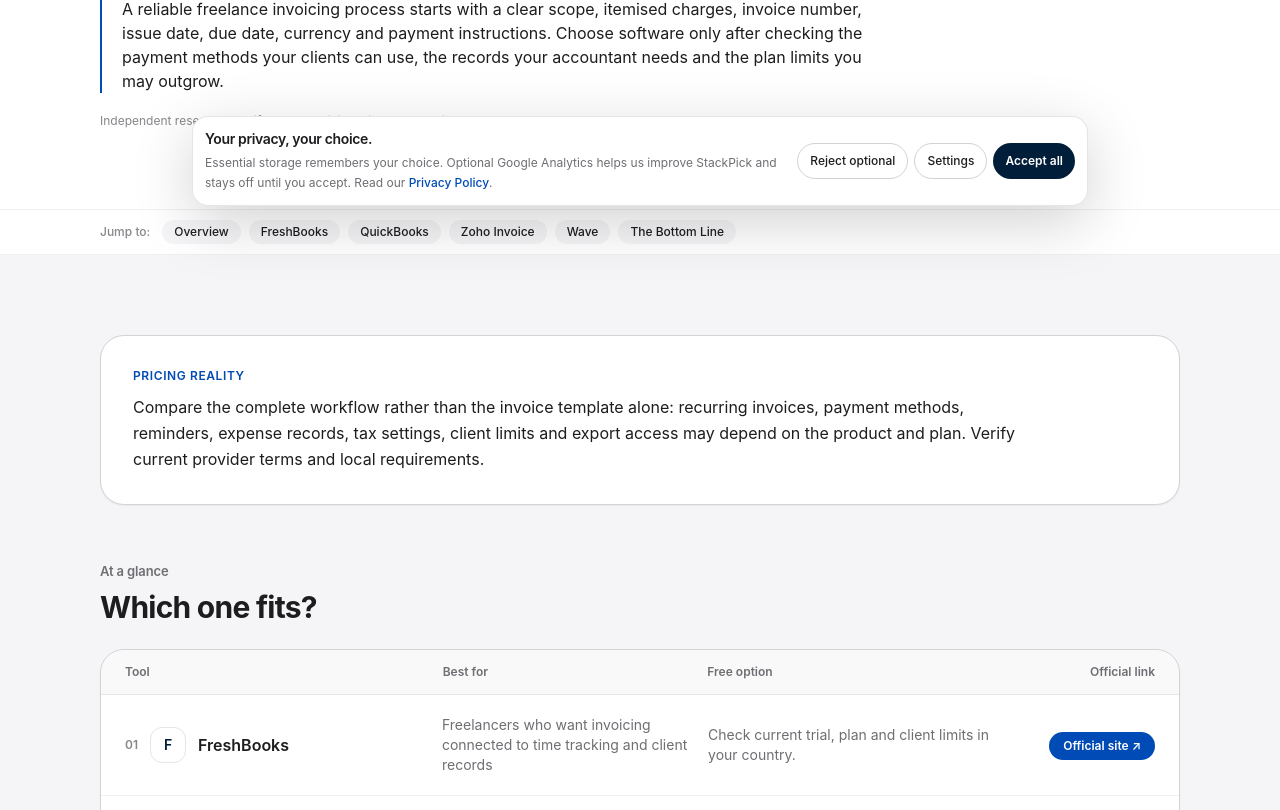
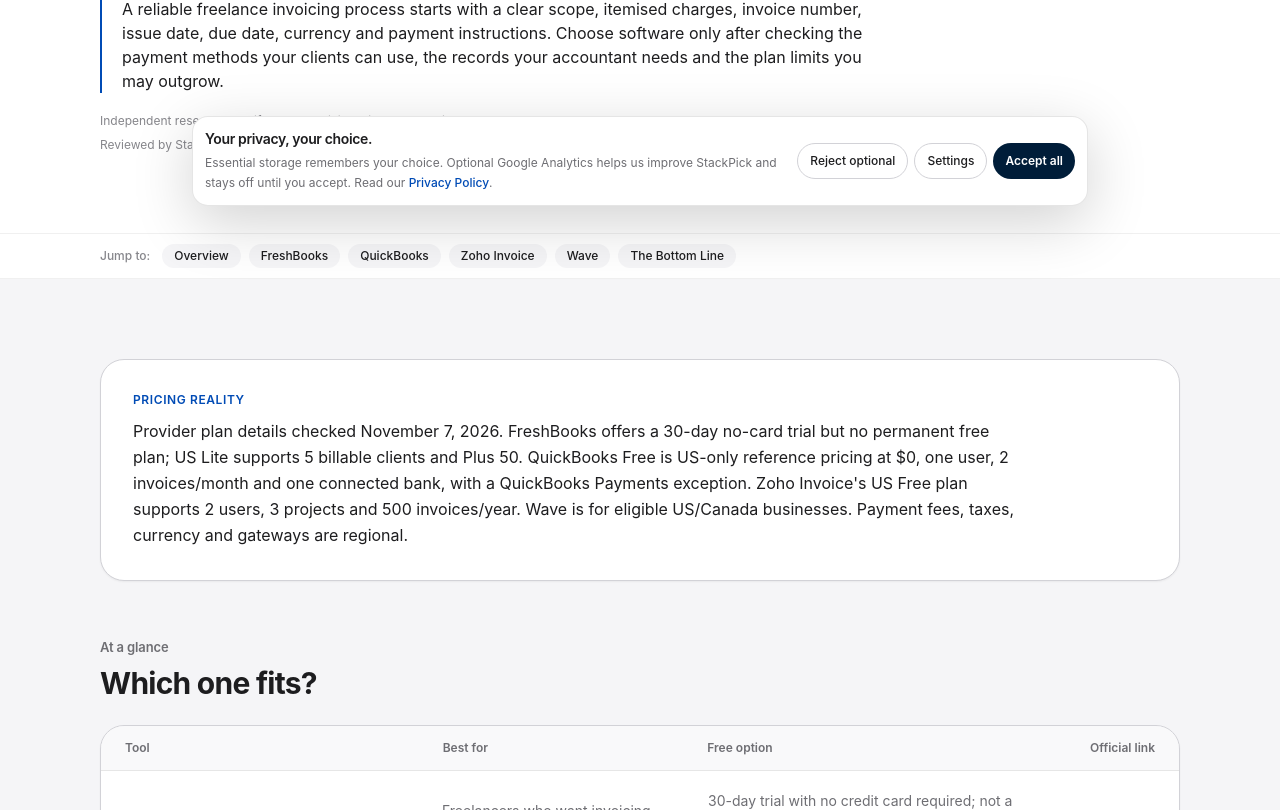
Before and after one commit to LinukaBandara/StackPick, a Next.js app: page /best/invoice-clients-as-freelancer in a window 1280 px wide. Shown: the part 570-1380 px from the top of the page. Built offline with nearby package versions, Linux system fonts and the light colour scheme; no server answers.

Commit message:
Add country-aware invoicing choices and plan evidence

```diff
--- a/app/best/invoice-clients-as-freelancer/page.tsx
+++ b/app/best/invoice-clients-as-freelancer/page.tsx
@@ -12,14 +12,15 @@ export default function Page() {
     <ComparisonArticle
       title="How to Invoice Clients as a Freelancer"
       slug="invoice-clients-as-freelancer"
+      reviewedOn="2026-11-07"
       intro="A good invoice does more than request money. It records the agreed work, explains when payment is due and gives the client everything needed to pay without another email. Build a repeatable process before choosing an invoicing app."
       quickAnswer="A reliable freelance invoicing process starts with a clear scope, itemised charges, invoice number, issue date, due date, currency and payment instructions. Choose software only after checking the payment methods your clients can use, the records your accountant needs and the plan limits you may outgrow."
-      pricingNote="Compare the complete workflow rather than the invoice template alone: recurring invoices, payment methods, reminders, expense records, tax settings, client limits and export access may depend on the product and plan. Verify current provider terms and local requirements."
+      pricingNote="Provider plan details checked November 7, 2026. FreshBooks offers a 30-day no-card trial but no permanent free plan; US Lite supports 5 billable clients and Plus 50. QuickBooks Free is US-only reference pricing at $0, one user, 2 invoices/month and one connected bank, with a QuickBooks Payments exception. Zoho Invoice's US Free plan supports 2 users, 3 projects and 500 invoices/year. Wave is for eligible US/Canada businesses. Payment fees, taxes, currency and gateways are regional."
       tools={[
-        { name: "FreshBooks", bestFor: "Freelancers who want invoicing connected to time tracking and client records", freeOption: "Check current trial, plan and client limits in your country.", tradeoff: "A broader service-business workflow can be useful, but may cost more than a freelancer who only sends occasional invoices needs.", url: "https://www.freshbooks.com/" },
-        { name: "QuickBooks", bestFor: "Freelancers who want invoices alongside bookkeeping and financial reports", freeOption: "Check current regional plans and trial availability.", tradeoff: "Accounting depth can help as the business grows, but setup and features may be excessive if the only requirement is sending invoices.", url: "https://quickbooks.intuit.com/" },
-        { name: "Zoho Invoice", bestFor: "Small businesses looking for a dedicated invoicing workflow within the Zoho ecosystem", freeOption: "Confirm current country availability, limits and included features.", tradeoff: "A focused invoicing product may be enough, but check payment-gateway support and whether it connects cleanly to your existing accounting tools.", url: "https://www.zoho.com/invoice/" },
-        { name: "Wave", bestFor: "Freelancers who want to evaluate invoicing with lightweight accounting", freeOption: "Check availability and payment-processing terms for your country; product access and payment services can differ by region.", tradeoff: "Regional availability is an important constraint, so do not assume every payment feature works where your clients or business are based.", url: "https://www.waveapps.com/" },
+        { name: "FreshBooks", bestFor: "Freelancers who want invoicing connected to time tracking and client records", freeOption: "30-day trial with no credit card required; not a permanent free plan. US Lite supports 5 billable clients, Plus 50; archived clients can still count toward the cap.", tradeoff: "A broader service-business workflow can be useful, but may cost more than a freelancer who only sends occasional invoices needs.", url: "https://www.freshbooks.com/pricing" },
+        { name: "QuickBooks", bestFor: "Freelancers who want invoices alongside bookkeeping and financial reports", freeOption: "US Free plan: 1 user, no accountant access, 2 invoices/month and 1 connected bank; eligible QuickBooks Payments users may have a different invoice allowance.", tradeoff: "Accounting depth can help as the business grows, but setup and features may be excessive if the only requirement is sending invoices.", url: "https://quickbooks.intuit.com/online/free/" },
+        { name: "Zoho Invoice", bestFor: "Small businesses looking for a dedicated invoicing workflow within the Zoho ecosystem", freeOption: "US Free plan: up to 2 users, 3 projects and 500 invoices/year; includes Zoho branding. Check the country edition and payment-gateway availability.", tradeoff: "A focused invoicing product may be enough, but check payment-gateway support and whether it connects cleanly to your existing accounting tools.", url: "https://www.zoho.com/us/invoice/pricing/" },
+        { name: "Wave", bestFor: "Freelancers who want to evaluate invoicing with lightweight accounting", freeOption: "Wave Starter is available to eligible businesses in the US and Canada. The invoicing software has no monthly subscription fee; card/ACH payment processing and payout eligibility are separate and region-specific.", tradeoff: "Regional availability is an important constraint, so do not assume every payment feature works where your clients or business are based.", url: "https://www.waveapps.com/pricing" },
       ]}
       bottomLine="Send a clear invoice from an agreed scope, set a specific due date, and keep payment status in one place. Choose software only after confirming it supports your country, currency, payment method and record-keeping needs."
     >
```
